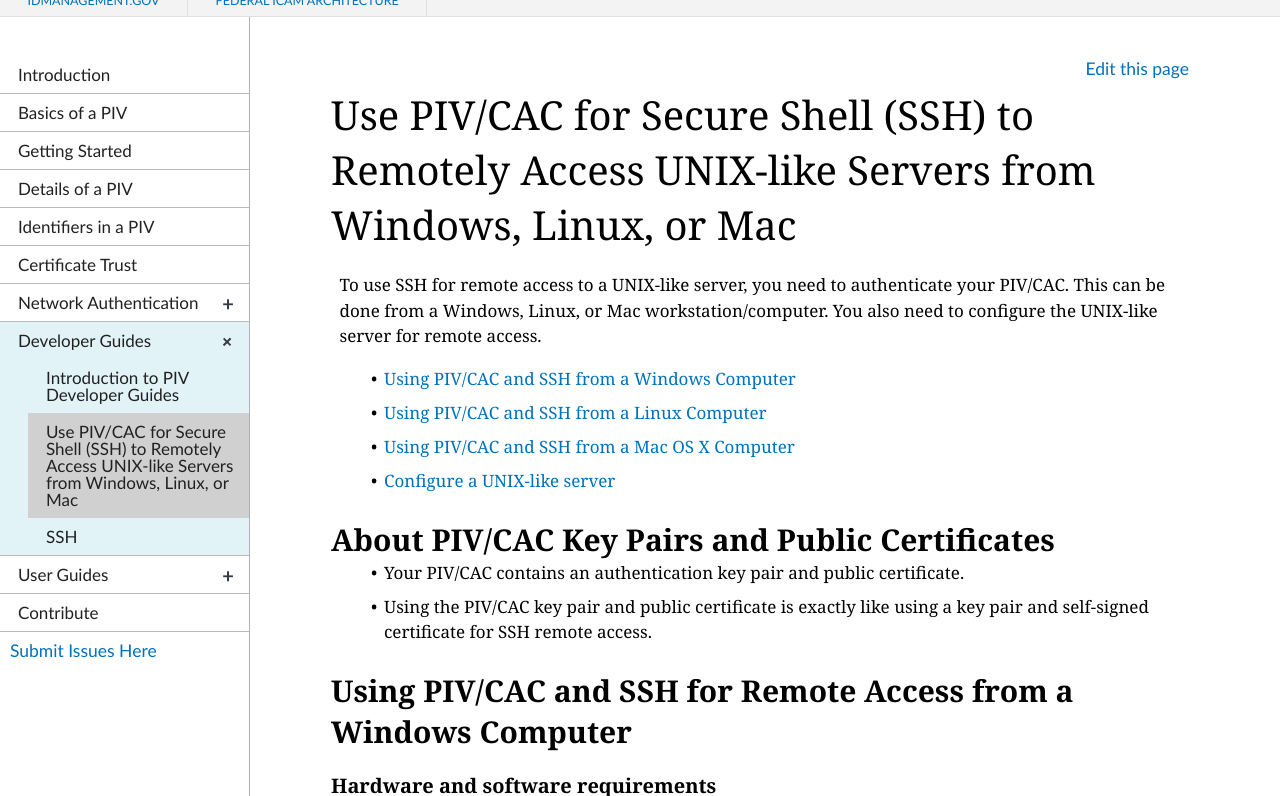
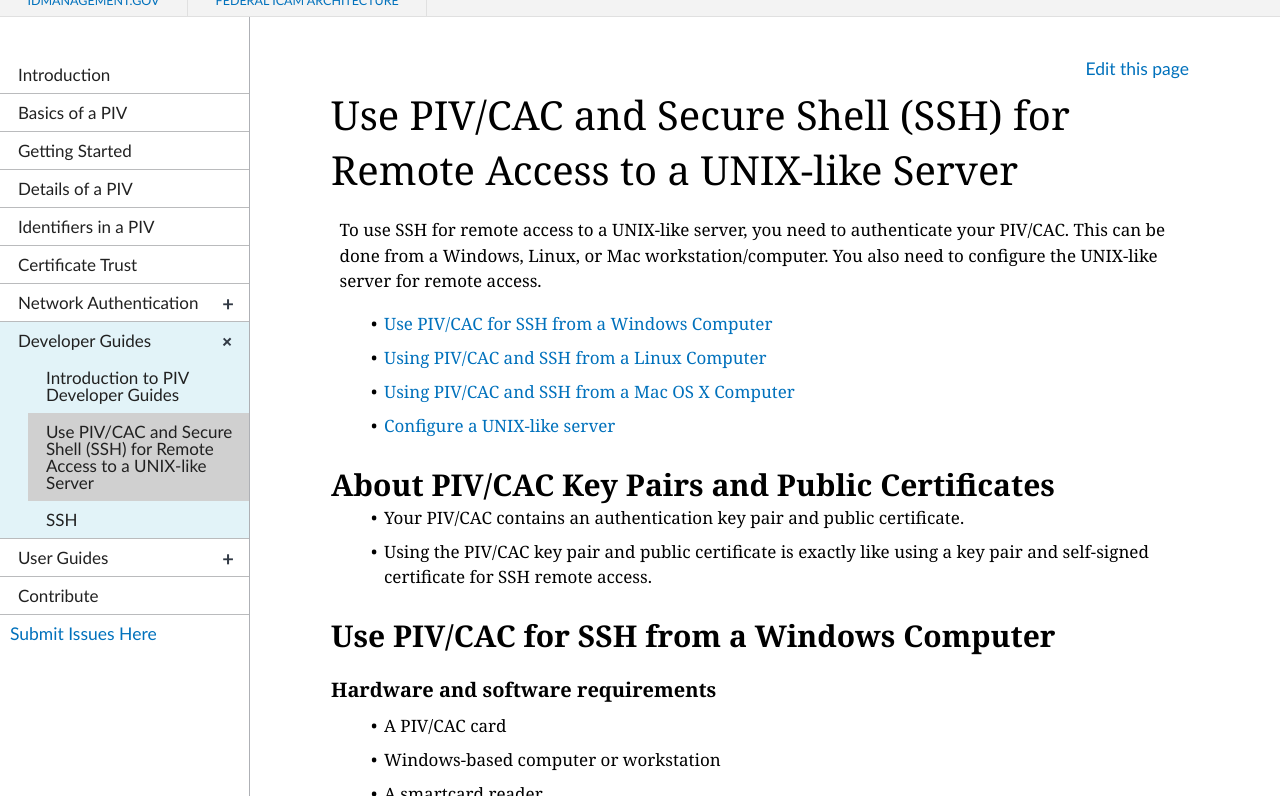
Before and after one commit to GSA/piv-guides, a Jekyll site: the page built from _devconfig/ssh-all.md, in a window 1280 px wide and 900 px high, cut to the strip 104-900 px from the top of the window. Built offline with Jekyll 4.4.1, drawn with Linux system fonts in a browser that asks for light colours; nearby versions of some CDN libraries.

Commit message:
Update ssh-all.md

```diff
--- a/_devconfig/ssh-all.md
+++ b/_devconfig/ssh-all.md
@@ -1,13 +1,13 @@
 ---
 layout: default
-title: Use PIV/CAC for Secure Shell (SSH) to Remotely Access UNIX-like Servers from Windows, Linux, or Mac
+title: Use PIV/CAC and Secure Shell (SSH) for Remote Access to a UNIX-like Server
 permalink: /devconfig/ssh-all
 collection: devconfig
 ---
 
 To use SSH for remote access to a UNIX-like server, you need to authenticate your PIV/CAC. This can be done from a Windows, Linux, or Mac workstation/computer. You also need to configure the UNIX-like server for remote access.
 
-  * [Using PIV/CAC and SSH from a Windows Computer](#using-piv/cac-and-ssh-for-remote-access-from-a-windows-computer)
+  * [Use PIV/CAC for SSH from a Windows Computer](#use-piv/cac-for-ssh-from-a-windows-computer)
   * [Using PIV/CAC and SSH from a Linux Computer](#using-piv/cac-and-ssh-for-remote-access-from-a-linux-computer)
   * [Using PIV/CAC and SSH from a Mac OS X Computer](#Using-piv/cac-and-ssh-for-remote-access-from-a-mac-os-x-computer)
   * [Configure a UNIX-like server](#configure-a-unix-like-server)
@@ -17,7 +17,7 @@ To use SSH for remote access to a UNIX-like server, you need to authenticate you
   * Your PIV/CAC contains an authentication key pair and public certificate.
   * Using the PIV/CAC key pair and public certificate is exactly like using a key pair and self-signed certificate for SSH remote access.
 
-## Using PIV/CAC and SSH for Remote Access from a Windows Computer
+## Use PIV/CAC for SSH from a Windows Computer
 
 ### Hardware and software requirements
 
```
